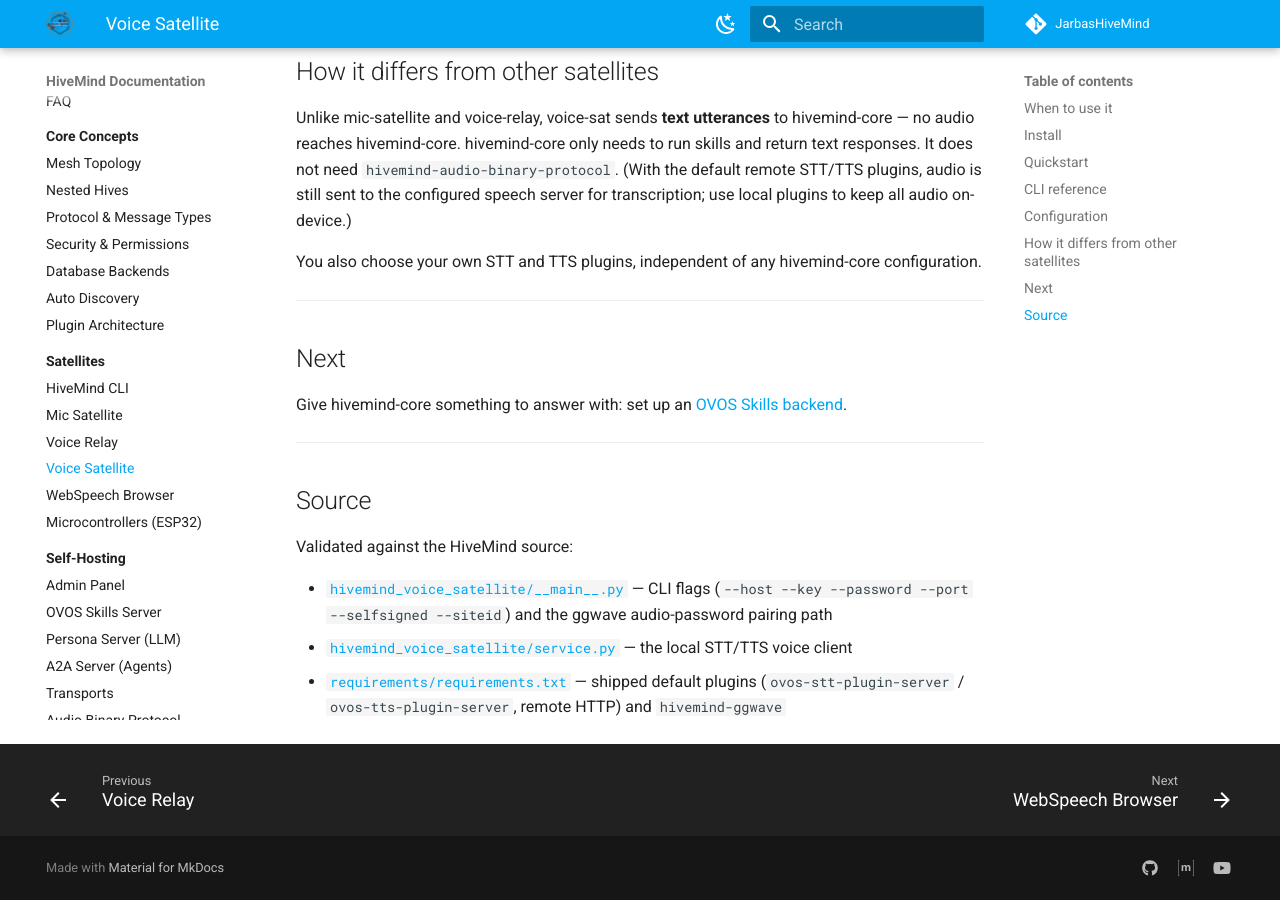
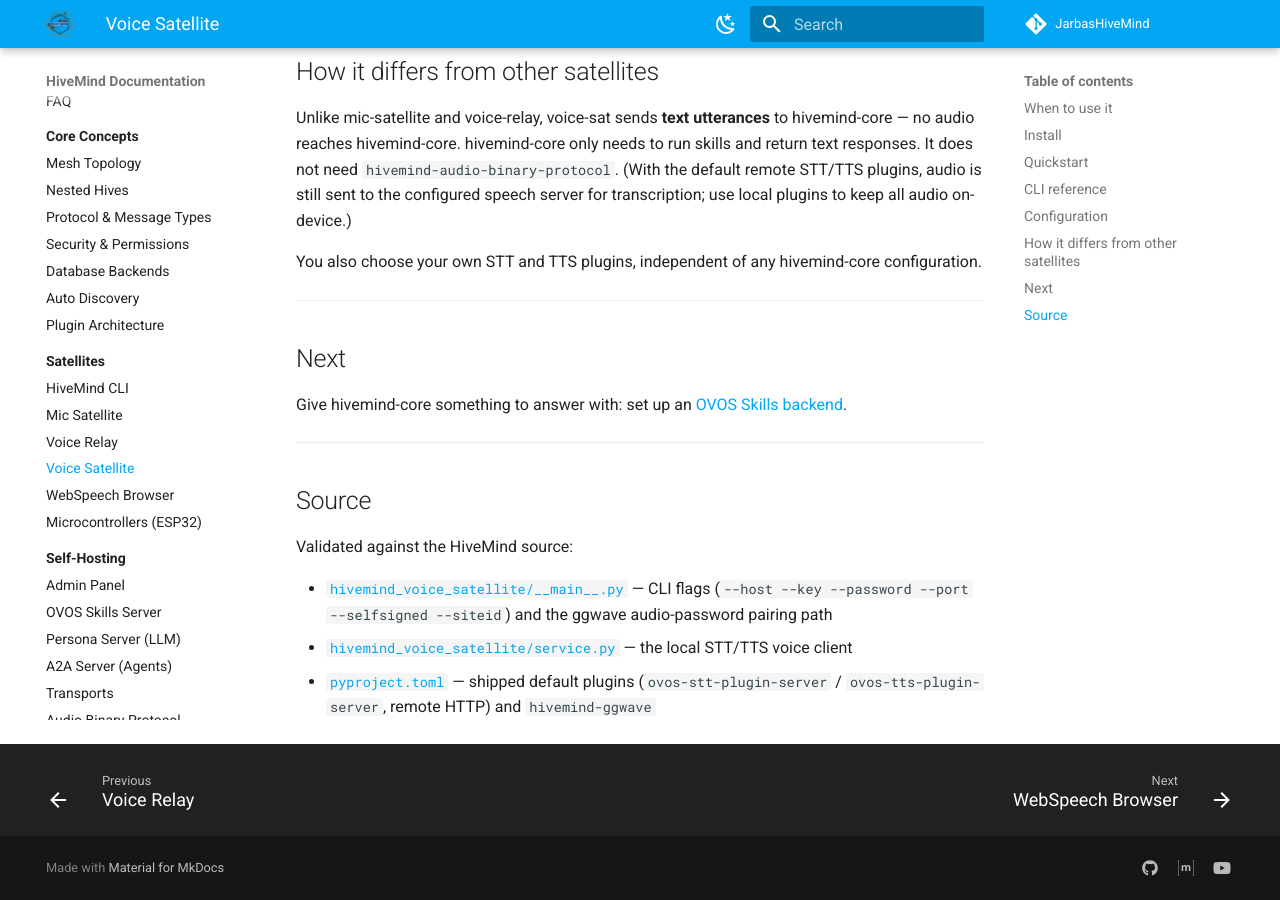
Before and after one commit to JarbasHiveMind/HiveMind-community-docs, an MkDocs documentation site: the page built from docs/satellites/voice-sat.md, in a window 1280 px wide and 900 px high, scrolled down 3716 px. Built offline with MkDocs 1.6.1 and Material for MkDocs 9.7.7, drawn with Linux system fonts in a browser that asks for light colours.

Commit message:
fix: voice-sat.md Source link points at a nonexistent path
requirements/requirements.txt never existed on origin/dev; the repo
moved dependencies into pyproject.toml, which is where the shipped
default plugins (ovos-stt-plugin-server/ovos-tts-plugin-server,
hivemind-ggwave) are actually declared.

Co-Authored-By: Claude Fable 5 <noreply@anthropic.com>

```diff
--- a/docs/satellites/voice-sat.md
+++ b/docs/satellites/voice-sat.md
@@ -176,4 +176,4 @@ Validated against the HiveMind source:
 
 - [`hivemind_voice_satellite/__main__.py`](https://github.com/JarbasHiveMind/HiveMind-voice-sat/blob/HEAD/hivemind_voice_satellite/__main__.py) — CLI flags (`--host --key --password --port --selfsigned --siteid`) and the ggwave audio-password pairing path
 - [`hivemind_voice_satellite/service.py`](https://github.com/JarbasHiveMind/HiveMind-voice-sat/blob/HEAD/hivemind_voice_satellite/service.py) — the local STT/TTS voice client
-- [`requirements/requirements.txt`](https://github.com/JarbasHiveMind/HiveMind-voice-sat/blob/HEAD/requirements/requirements.txt) — shipped default plugins (`ovos-stt-plugin-server` / `ovos-tts-plugin-server`, remote HTTP) and `hivemind-ggwave`
+- [`pyproject.toml`](https://github.com/JarbasHiveMind/HiveMind-voice-sat/blob/HEAD/pyproject.toml) — shipped default plugins (`ovos-stt-plugin-server` / `ovos-tts-plugin-server`, remote HTTP) and `hivemind-ggwave`
```
